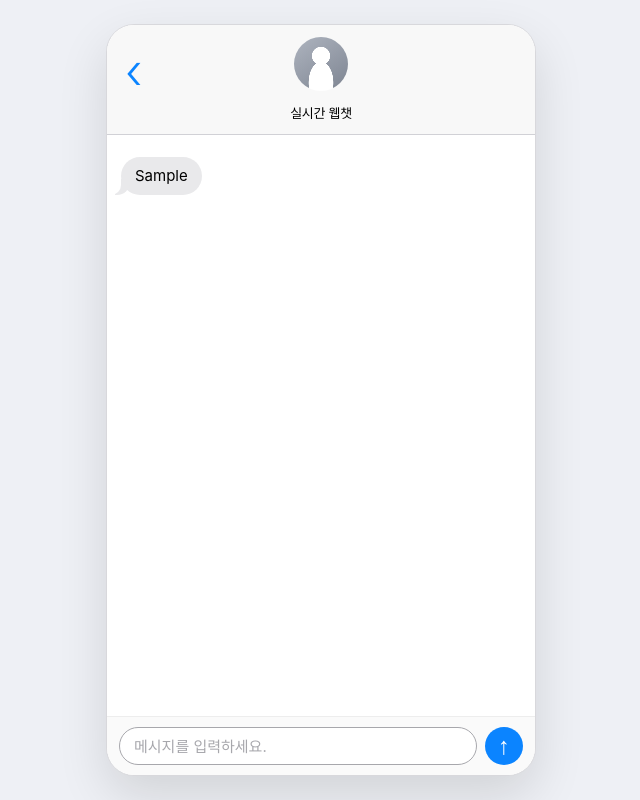
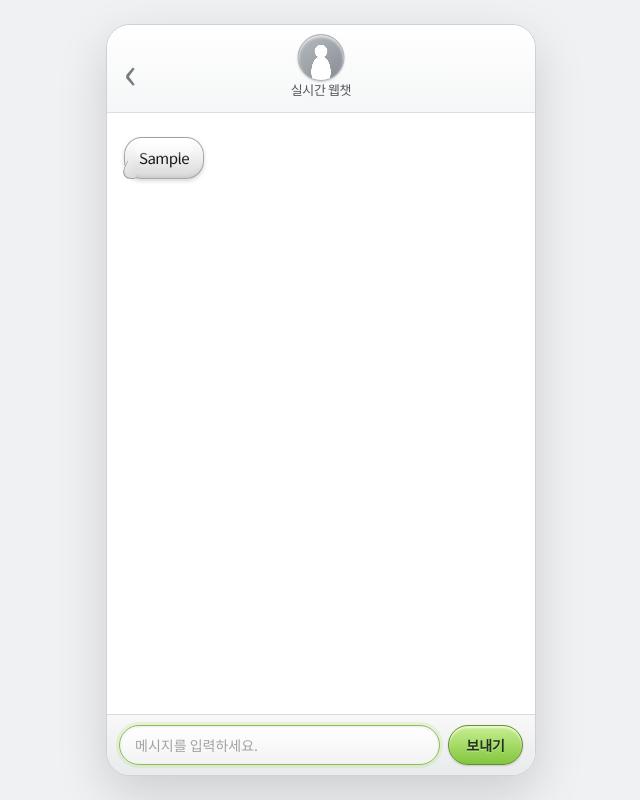
Before and after one commit to jinyoung804/web_chat, a website: page index.html in a window 1280 px wide. Both pictures are taken after typing "Sample" into the empty fields and a click on the button "보내기". Shown: the whole page, without its empty margins (319-959 px from the left). Drawn offline with Linux system fonts and the light colour scheme.

Commit message:
4-1. send message

```diff
--- a/client.js
+++ b/client.js
@@ -14,6 +14,8 @@ chatForm.addEventListener("submit", (event) => {
   const message = chatInput.value.trim(); //앞 뒤 여백 자르기
   if (!message) return; // 메세지 빈칸이면 return
 
+  ws.send(message); //서버로 message 날리자
+
   addMessage(message);
   chatInput.value = "";
   chatInput.focus();
--- a/server.js
+++ b/server.js
@@ -74,6 +74,10 @@ const wss = new WebSocketServer({ server });
 wss.on("connection", (ws) => {
   console.log("클라이언트 연결");
 
+  //client 에서 send 한 것을 받는 위치
+  ws.on("message", (data) => {
+    console.log(data.toString());
+  });
   ws.on("close", () => {
     console.log("클라이언트 연결 해제");
   });
--- a/style.css
+++ b/style.css
@@ -1,11 +1,9 @@
 @import url("https://fonts.googleapis.com/css2?family=Noto+Sans+KR:wght@400;500;600&display=swap");
 
 :root {
-  --ios-blue: #0b84ff;
-  --ios-gray: #e9e9eb;
-  --ios-text: #000;
-  --ios-muted: #8e8e93;
-  --ios-line: #d1d1d6;
+  --text: #171717;
+  --muted: #96999f;
+  --line: #dddddf;
 }
 
 * {
@@ -23,13 +21,13 @@ body {
   margin: 0 auto;
   display: flex;
   flex-direction: column;
-  background: #fff;
-  color: var(--ios-text);
-  font-family:
-    -apple-system, BlinkMacSystemFont, "SF Pro Text", "Noto Sans KR", sans-serif;
+  background: #f0f1f3;
+  color: var(--text);
+  font-family: "Noto Sans KR", Arial, sans-serif;
 }
 
 #app {
+  position: relative;
   min-height: 100vh;
   flex: 1;
   display: flex;
@@ -38,216 +36,285 @@ body {
   background: #fff;
 }
 
-/* 상단 프로필 영역 */
+/* 상단 채팅방 */
 header {
   position: relative;
-  min-height: 110px;
-  padding: 18px 50px 12px;
+  min-height: 88px;
+  padding: 17px 54px 13px;
   display: flex;
   align-items: flex-end;
   justify-content: center;
-  border-bottom: 1px solid var(--ios-line);
-  background: rgba(248, 248, 248, 0.92);
-  backdrop-filter: blur(20px);
+  border-bottom: 1px solid #dedede;
+  background: linear-gradient(
+    180deg,
+    rgba(255, 255, 255, 0.98),
+    rgba(245, 246, 247, 0.96)
+  );
 }
 
-/* 뒤로가기 버튼 */
+/* 뒤로가기 */
 header::before {
   position: absolute;
-  top: 22px;
-  left: 18px;
+  top: 23px;
+  left: 17px;
   content: "‹";
-  color: var(--ios-blue);
-  font-size: 48px;
+  color: #777b80;
+  font-size: 44px;
   font-weight: 300;
   line-height: 1;
 }
 
-/* 기본 프로필 이미지 */
+/* 원형 프로필 */
 header::after {
   position: absolute;
-  top: 12px;
+  top: 9px;
   left: 50%;
-  width: 54px;
-  height: 54px;
+  width: 45px;
+  height: 45px;
+  border: 1px solid #aeb1b5;
   border-radius: 50%;
   background:
-    radial-gradient(circle at 50% 35%, #fff 0 20%, transparent 21%),
-    radial-gradient(ellipse at 50% 85%, #fff 0 32%, transparent 33%),
-    linear-gradient(145deg, #aeb4bf, #7d8491);
+    radial-gradient(circle at 50% 36%, #fff 0 17%, transparent 18%),
+    radial-gradient(ellipse at 50% 82%, #fff 0 30%, transparent 31%),
+    linear-gradient(145deg, #b7bbc1, #868b93);
+  box-shadow:
+    inset 0 2px 3px rgba(255, 255, 255, 0.75),
+    0 1px 2px rgba(0, 0, 0, 0.18);
   content: "";
   transform: translateX(-50%);
 }
 
 h1 {
   margin: 0;
+  color: #55585c;
   font-size: 13px;
   font-weight: 500;
-  letter-spacing: -0.02em;
+  letter-spacing: -0.03em;
 }
 
-/* 메시지 영역 */
+/* 채팅 내용 영역 */
 #messages {
-  min-height: 0;
+  min-height: 420px;
   flex: 1;
   margin: 0;
-  padding: 22px 14px 18px;
+  padding: 24px 17px;
   display: flex;
   flex-direction: column;
-  gap: 9px;
+  gap: 13px;
   overflow-y: auto;
   list-style: none;
   background: #fff;
-  scrollbar-width: none;
-}
-
-#messages::-webkit-scrollbar {
-  display: none;
+  scrollbar-width: thin;
+  scrollbar-color: #aaa transparent;
 }
 
 #messages:empty::before {
   margin: auto;
-  color: var(--ios-muted);
+  color: var(--muted);
   content: "메시지가 없습니다.";
   font-size: 14px;
 }
 
-/* 받은 메시지 */
+/* 공통 말풍선 */
 #messages li {
   position: relative;
+  z-index: 1;
+  width: fit-content;
   max-width: 76%;
   align-self: flex-start;
-  padding: 9px 14px;
-  border-radius: 19px;
-  background: var(--ios-gray);
-  color: #000;
+  padding: 9px 14px 10px;
+  border: 1px solid rgba(145, 145, 145, 0.78);
+  border-radius: 18px;
+  background: linear-gradient(
+    180deg,
+    #ffffff 0%,
+    #f5f5f5 32%,
+    #e5e5e5 72%,
+    #d8d8d8 100%
+  );
+  box-shadow:
+    inset 0 2px 3px rgba(255, 255, 255, 0.95),
+    inset 0 -2px 3px rgba(90, 90, 90, 0.1),
+    0 2px 4px rgba(0, 0, 0, 0.16);
+  color: #181818;
   font-size: 15px;
   font-weight: 400;
-  line-height: 1.35;
+  line-height: 1.4;
+  letter-spacing: -0.035em;
   overflow-wrap: anywhere;
 }
 
-/* 받은 메시지 말풍선 꼬리 */
+/* 받은 메시지 유리광 */
 #messages li::before {
   position: absolute;
-  bottom: 0;
-  left: -6px;
-  width: 15px;
-  height: 16px;
-  border-bottom-right-radius: 13px;
-  background: var(--ios-gray);
+  top: 2px;
+  right: 10px;
+  left: 10px;
+  height: 42%;
+  border-radius: 15px 15px 9px 9px;
+  background: linear-gradient(
+    180deg,
+    rgba(255, 255, 255, 0.9),
+    rgba(255, 255, 255, 0.15)
+  );
   content: "";
+  pointer-events: none;
 }
 
+/* 받은 메시지 왼쪽 꼬리 */
 #messages li::after {
   position: absolute;
-  bottom: 0;
-  left: -10px;
-  width: 10px;
-  height: 18px;
-  border-bottom-right-radius: 10px;
-  background: #fff;
+  bottom: -1px;
+  left: -6px;
+  z-index: -1;
+  width: 15px;
+  height: 17px;
+  border-bottom: 1px solid rgba(145, 145, 145, 0.78);
+  border-left: 1px solid rgba(145, 145, 145, 0.78);
+  border-bottom-left-radius: 12px;
+  background: linear-gradient(145deg, #eeeeee, #d8d8d8);
   content: "";
+  transform: skewX(-24deg);
+  transform-origin: bottom right;
 }
 
 /* 보낸 메시지 */
 #messages li:nth-child(even) {
   align-self: flex-end;
-  background: var(--ios-blue);
-  color: #fff;
+  border-color: rgba(91, 145, 39, 0.78);
+  background: linear-gradient(
+    180deg,
+    rgba(229, 255, 191, 0.98) 0%,
+    rgba(195, 242, 125, 0.98) 32%,
+    rgba(159, 220, 75, 0.98) 70%,
+    rgba(130, 199, 51, 0.98) 100%
+  );
+  box-shadow:
+    inset 0 2px 3px rgba(255, 255, 255, 0.85),
+    inset 0 -2px 3px rgba(65, 125, 15, 0.17),
+    0 2px 4px rgba(54, 92, 24, 0.24);
+  color: #172111;
+  text-shadow: 0 1px 0 rgba(255, 255, 255, 0.42);
 }
 
-/* 보낸 메시지 말풍선 꼬리 */
+/* 보낸 메시지 유리광 */
 #messages li:nth-child(even)::before {
+  right: 10px;
+  left: 10px;
+  background: linear-gradient(
+    180deg,
+    rgba(255, 255, 255, 0.63),
+    rgba(255, 255, 255, 0.06)
+  );
+}
+
+/* 보낸 메시지 오른쪽 꼬리 */
+#messages li:nth-child(even)::after {
   right: -6px;
   left: auto;
-  border-bottom-right-radius: 0;
-  border-bottom-left-radius: 13px;
-  background: var(--ios-blue);
+  border: 0;
+  border-right: 1px solid rgba(91, 145, 39, 0.78);
+  border-bottom: 1px solid rgba(91, 145, 39, 0.78);
+  border-bottom-right-radius: 12px;
+  border-bottom-left-radius: 0;
+  background: linear-gradient(
+    145deg,
+    rgba(168, 228, 88, 0.98),
+    rgba(125, 195, 48, 0.98)
+  );
+  transform: skewX(24deg);
+  transform-origin: bottom left;
 }
 
-#messages li:nth-child(even)::after {
-  right: -10px;
-  left: auto;
-  border-bottom-right-radius: 0;
-  border-bottom-left-radius: 10px;
-  background: #fff;
-}
-
-/* 메시지 입력 영역 */
+/* 입력창 영역 */
 #chat-form {
   display: flex;
   align-items: center;
   gap: 8px;
   padding: 10px 12px calc(10px + env(safe-area-inset-bottom));
-  border-top: 1px solid #ededed;
-  background: rgba(250, 250, 250, 0.95);
-  backdrop-filter: blur(20px);
+  border-top: 1px solid #dadbdd;
+  background: linear-gradient(180deg, #f8f8f8, #e9eaec);
 }
 
+/* 메시지 입력창 */
 #chat-input {
   min-width: 0;
-  height: 38px;
+  height: 40px;
   flex: 1;
-  padding: 0 14px;
-  border: 1px solid #c7c7cc;
+  padding: 0 15px;
+  border: 1px solid #b5b7bb;
   border-radius: 20px;
   outline: none;
-  background: #fff;
-  color: #000;
-  font: inherit;
-  font-size: 15px;
+  background: linear-gradient(180deg, #ffffff, #f3f3f3);
+  box-shadow:
+    inset 0 1px 3px rgba(0, 0, 0, 0.08),
+    0 1px 0 rgba(255, 255, 255, 0.9);
+  color: #181818;
+  font-family: inherit;
+  font-size: 14px;
 }
 
 #chat-input::placeholder {
-  color: #a7a7ac;
+  color: #a0a2a6;
 }
 
 #chat-input:focus {
-  border-color: #a7a7ac;
+  border-color: #8ebd4e;
+  box-shadow:
+    inset 0 1px 3px rgba(0, 0, 0, 0.08),
+    0 0 0 3px rgba(151, 210, 77, 0.17);
 }
 
 /* 전송 버튼 */
 #chat-form button {
-  width: 38px;
-  height: 38px;
-  padding: 0;
-  flex: none;
-  border: 0;
-  border-radius: 50%;
-  background: var(--ios-blue);
-  color: transparent;
+  height: 40px;
+  padding: 0 17px;
+  border: 1px solid #668f30;
+  border-radius: 20px;
+  background: linear-gradient(180deg, #c8ef91, #83c63e);
+  box-shadow:
+    inset 0 2px 2px rgba(255, 255, 255, 0.65),
+    0 1px 2px rgba(0, 0, 0, 0.17);
+  color: #203415;
   cursor: pointer;
-  font-size: 0;
-}
-
-/* 위쪽 화살표 */
-#chat-form button::before {
-  content: "↑";
-  color: #fff;
-  font-size: 24px;
+  font-family: inherit;
+  font-size: 14px;
   font-weight: 600;
-  line-height: 38px;
+  white-space: nowrap;
+  text-shadow: 0 1px rgba(255, 255, 255, 0.45);
 }
 
 #chat-form button:hover {
-  background: #0075e8;
+  background: linear-gradient(180deg, #d4f5a6, #8fd047);
 }
 
 #chat-form button:active {
-  transform: scale(0.94);
+  background: linear-gradient(180deg, #7dbb3b, #aadc65);
+  transform: translateY(1px);
 }
 
+/* PC에서 휴대폰처럼 표시 */
 @media (min-width: 431px) {
   body {
     padding: 24px 0;
-    background: #eef0f5;
   }
 
   #app {
     min-height: calc(100vh - 48px);
-    border: 1px solid #d8d8dc;
-    border-radius: 28px;
-    box-shadow: 0 20px 50px rgba(0, 0, 0, 0.12);
+    border: 1px solid #cfd1d4;
+    border-radius: 24px;
+    box-shadow: 0 18px 50px rgba(0, 0, 0, 0.15);
   }
 }
+
+/* 모바일 */
+@media (max-width: 430px) {
+  body {
+    width: 100%;
+    background: #fff;
+  }
+
+  #app {
+    min-height: 100vh;
+  }
+}
```
Also changed, not shown: README.md.
